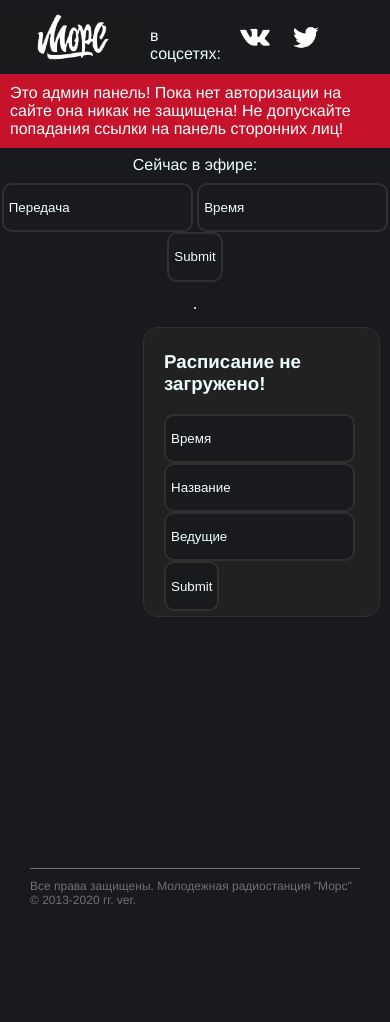
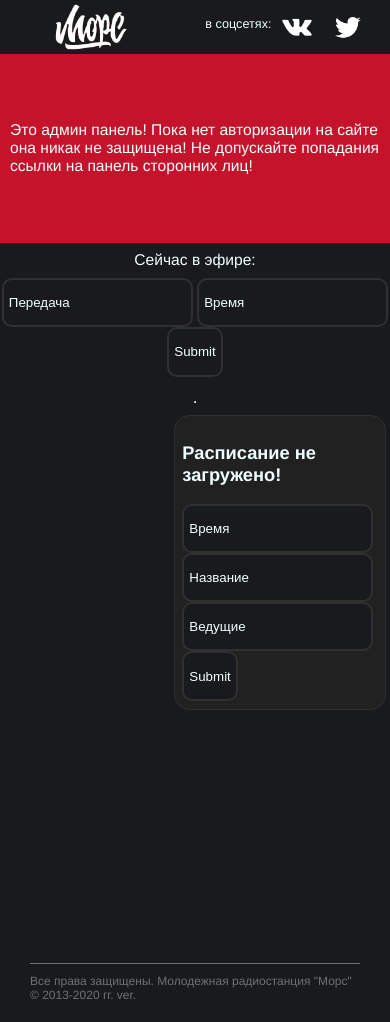
Before and after one commit to arsenty01/mors_py, a Flask app: template mors_module/templates/admin.html in a window 390 px wide. Before the commit the page ends 904 px from the top, so only its background shows below. Run offline with Flask 2, Linux system fonts and the light colour scheme; the template is opened without the code that fills it, so the values that code supplies are empty; some libraries are stand-ins or nearby versions.

Commit message:
Адаптивная верстка главной страницы и остановка отслеживания изменения в БД

```diff
--- a/mors_module/static/css/main.css
+++ b/mors_module/static/css/main.css
@@ -70,6 +70,7 @@
     color: azure;
     display: flex;
     flex-direction: column;
+    justify-content: space-around;
     align-items: center;
     padding: 10px;
 }
@@ -343,3 +344,72 @@
 .time-table-admin {
     width:50vw !important;
 }
+
+@media screen and (max-width: 1220px) {
+    html, body {
+        font-size: 4vw;
+    }
+    #menu {
+        display: none;
+    }
+    #content-body {
+        flex-direction: column;
+        align-items: center;
+    }
+
+    #content-head-1line {
+        flex-direction: column;
+        justify-content: space-around;
+        padding: 0;
+    }
+    #head-left {
+        justify-content: space-around;
+        width: 100vw;
+    }
+    #content-body-1line {
+        flex-direction: column;
+        width: 100%;
+        padding: 0;
+        margin: 0;
+    }
+    #time-table, #vk-chat {
+        margin: 1vw;
+        width: 94vw;
+        padding: 2vw;
+    }
+    #social-label {
+        font-size: 1.5vh !important;
+    }
+    #content-head-2line {
+        height: 20vh;
+    }
+    #player-timing, #player-label {
+        font-size: 2vh !important;
+    }
+    #player-on-air {
+        font-size: 3vh !important;
+    }
+    #player-controls button {
+        height: 5vh;
+        font-size: 2vh !important;
+        font-weight: bold;
+    }
+    #tt-header select {
+        width: 20vw !important;
+        height: 5vh !important;
+        font-size: 2vh !important;
+        display: none;
+    }
+    .guests {
+        font-size: 1.5vh;
+    }
+    .message {
+        font-size: 1.5vh;
+    }
+    .author {
+        font-size: 1vh !important;
+    }
+    #cr-body {
+        height: 50vh;
+    }
+}
```
Also changed, not shown: mors_module/app.db (deleted).
